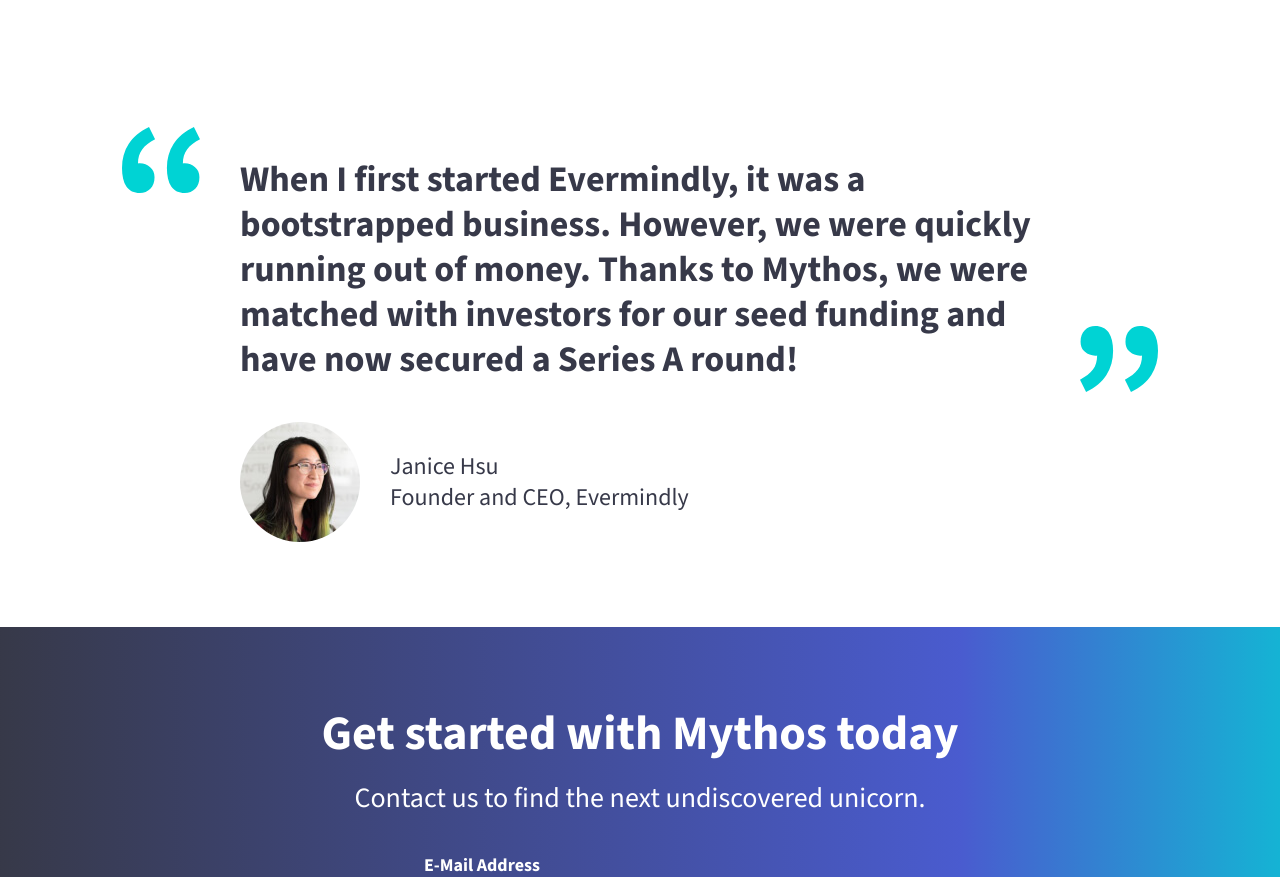
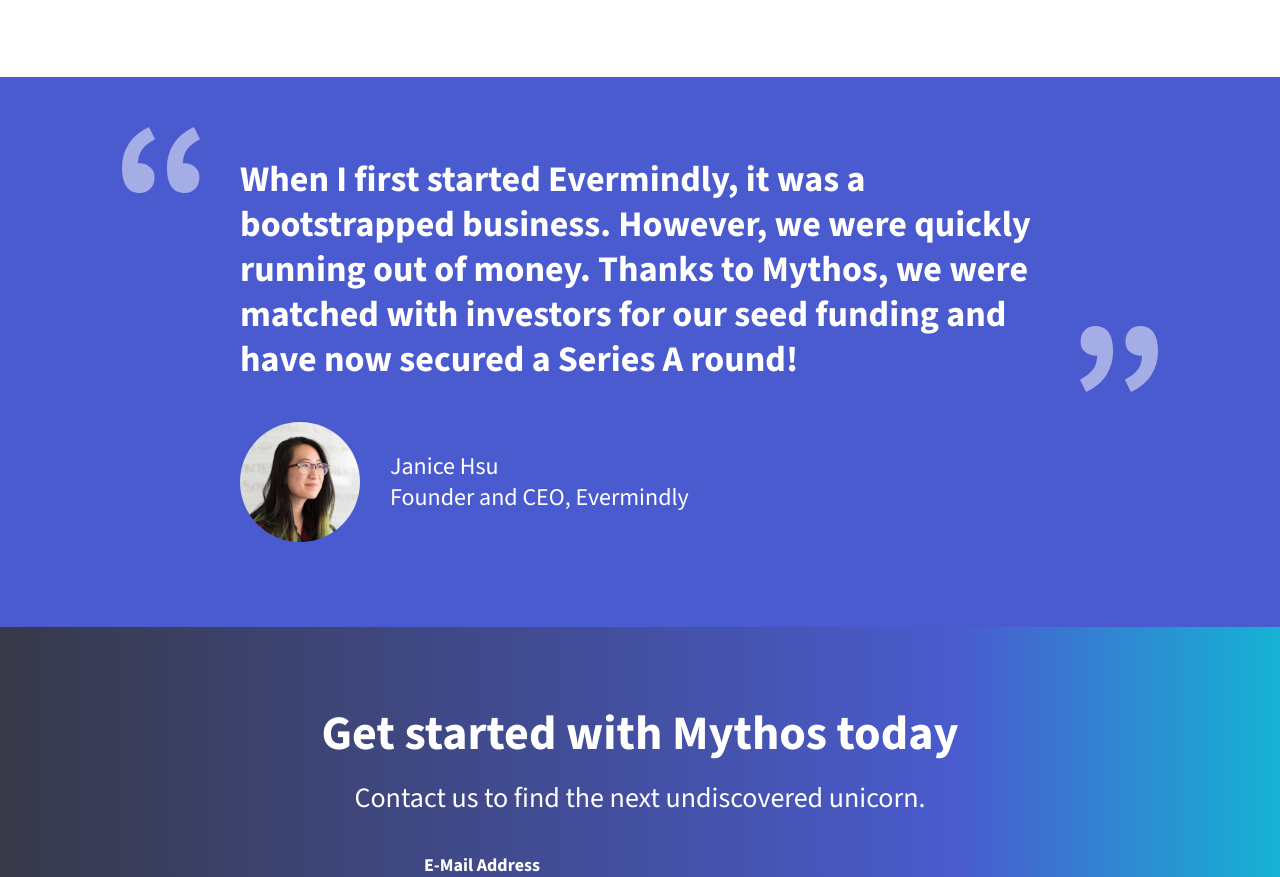
Before and after one commit to negilaxu/Mythos, a website: page index.html in a window 1280 px wide. Shown: the part 2953-3830 px from the top of the page. Drawn offline with nearby package versions, Linux system fonts and the light colour scheme; files that its build step writes are made by us from their sources.

Commit message:
update testimonial section

```diff
--- a/app/sass/components/_testimonial.scss
+++ b/app/sass/components/_testimonial.scss
@@ -1,6 +1,19 @@
 @use '../util' as u;
 
 .testimonial {
+  --testimonial-bg: var(--main-bg);
+  --testimonial-text: var(--text-dark);
+  --testimonial-icon: hsl(180, 100%, 42%);
+
+  background-color: var(--testimonial-bg);
+  color: var(--testimonial-text);
+
+  &.dark {
+    --testimonial-bg: hsl(232, 58%, 55%);
+    --testimonial-text: var(--text-light);
+    --testimonial-icon: hsla(0, 0%, 100%, 50%);
+  }
+
   &__wrapper {
     max-width: u.rem(800);
   }
@@ -25,6 +38,10 @@
         rotate: 180deg;
         left: calc(100% + 40px);
         translate: 0 calc(-30px - 100%);
+      }
+
+      path {
+        fill: var(--testimonial-icon);
       }
     }
 
--- a/index.html
+++ b/index.html
@@ -126,15 +126,19 @@
                     </div>
                 </div>
             </section>
-            <section class="testimonial">
+            <section class="testimonial dark">
                 <h2 class="visually-hidden">Testimonial</h2>
                 <div class="wrapper testimonial__wrapper">
                     <figure>
-                        <img src="img/quotation-mark-teal.svg" alt="" class="testimonial__icon" width="78" height="66">
+                        <svg class="testimonial__icon" width="78" height="66" viewBox="0 0 78 66" fill="none" xmlns="http://www.w3.org/2000/svg" aria-hidden="true">
+                            <path d="M17.8829 66C11.922 66 7.41951 63.8319 4.37561 59.4957C1.45854 55.0319 0 48.8463 0 40.9391C0 31.8841 2.21951 23.913 6.65854 17.0261C11.0975 10.1391 17.8829 4.46377 27.0146 0L33.1024 12.2435C27.3951 15.1768 23.0829 18.5565 20.1659 22.3826C17.3756 26.0811 15.9805 30.8 15.9805 36.5391C16.361 36.4116 16.9951 36.3478 17.8829 36.3478C21.9414 36.3478 25.3658 37.6232 28.1561 40.1739C31.0731 42.5971 32.5317 45.9768 32.5317 50.313C32.5317 55.1594 31.1366 58.9855 28.3463 61.7913C25.5561 64.5971 22.0683 66 17.8829 66ZM62.7805 66C56.8196 66 52.3171 63.8319 49.2732 59.4957C46.3561 55.0319 44.8976 48.8463 44.8976 40.9391C44.8976 31.8841 47.1171 23.913 51.5561 17.0261C55.9951 10.1391 62.7805 4.46377 71.9122 0L78 12.2435C72.2927 15.1768 67.9805 18.5565 65.0634 22.3826C62.2731 26.0811 60.8781 30.8 60.8781 36.5391C61.2585 36.4116 61.8927 36.3478 62.7805 36.3478C66.839 36.3478 70.2634 37.6232 73.0537 40.1739C75.9707 42.5971 77.4293 45.9768 77.4293 50.313C77.4293 55.1594 76.0342 58.9855 73.2439 61.7913C70.4536 64.5971 66.9659 66 62.7805 66Z"
+                                fill="#00D3D4" /></svg>
                         <blockquote>
                             <p class="testimonial__quote">When I first started Evermindly, it was a bootstrapped business. However, we were quickly running out of money. Thanks to Mythos, we were matched with investors for our seed funding and have now secured a Series A round!</p>
                         </blockquote>
-                        <img src="img/quotation-mark-teal.svg" alt="" class="testimonial__icon" width="78" height="66">
+                        <svg class="testimonial__icon" width="78" height="66" viewBox="0 0 78 66" fill="none" xmlns="http://www.w3.org/2000/svg" aria-hidden="true">
+                            <path d="M17.8829 66C11.922 66 7.41951 63.8319 4.37561 59.4957C1.45854 55.0319 0 48.8463 0 40.9391C0 31.8841 2.21951 23.913 6.65854 17.0261C11.0975 10.1391 17.8829 4.46377 27.0146 0L33.1024 12.2435C27.3951 15.1768 23.0829 18.5565 20.1659 22.3826C17.3756 26.0811 15.9805 30.8 15.9805 36.5391C16.361 36.4116 16.9951 36.3478 17.8829 36.3478C21.9414 36.3478 25.3658 37.6232 28.1561 40.1739C31.0731 42.5971 32.5317 45.9768 32.5317 50.313C32.5317 55.1594 31.1366 58.9855 28.3463 61.7913C25.5561 64.5971 22.0683 66 17.8829 66ZM62.7805 66C56.8196 66 52.3171 63.8319 49.2732 59.4957C46.3561 55.0319 44.8976 48.8463 44.8976 40.9391C44.8976 31.8841 47.1171 23.913 51.5561 17.0261C55.9951 10.1391 62.7805 4.46377 71.9122 0L78 12.2435C72.2927 15.1768 67.9805 18.5565 65.0634 22.3826C62.2731 26.0811 60.8781 30.8 60.8781 36.5391C61.2585 36.4116 61.8927 36.3478 62.7805 36.3478C66.839 36.3478 70.2634 37.6232 73.0537 40.1739C75.9707 42.5971 77.4293 45.9768 77.4293 50.313C77.4293 55.1594 76.0342 58.9855 73.2439 61.7913C70.4536 64.5971 66.9659 66 62.7805 66Z"
+                                fill="#00D3D4" /></svg>
                         <div class="testimonial__author-wrapper">
                             <img src="img/author-1x.jpg" alt="Janic Hsu"
                                 srcset="img/author-2x.jpg 2x, img/author-3x.jpg 3x" class="testimonial__author">
```
